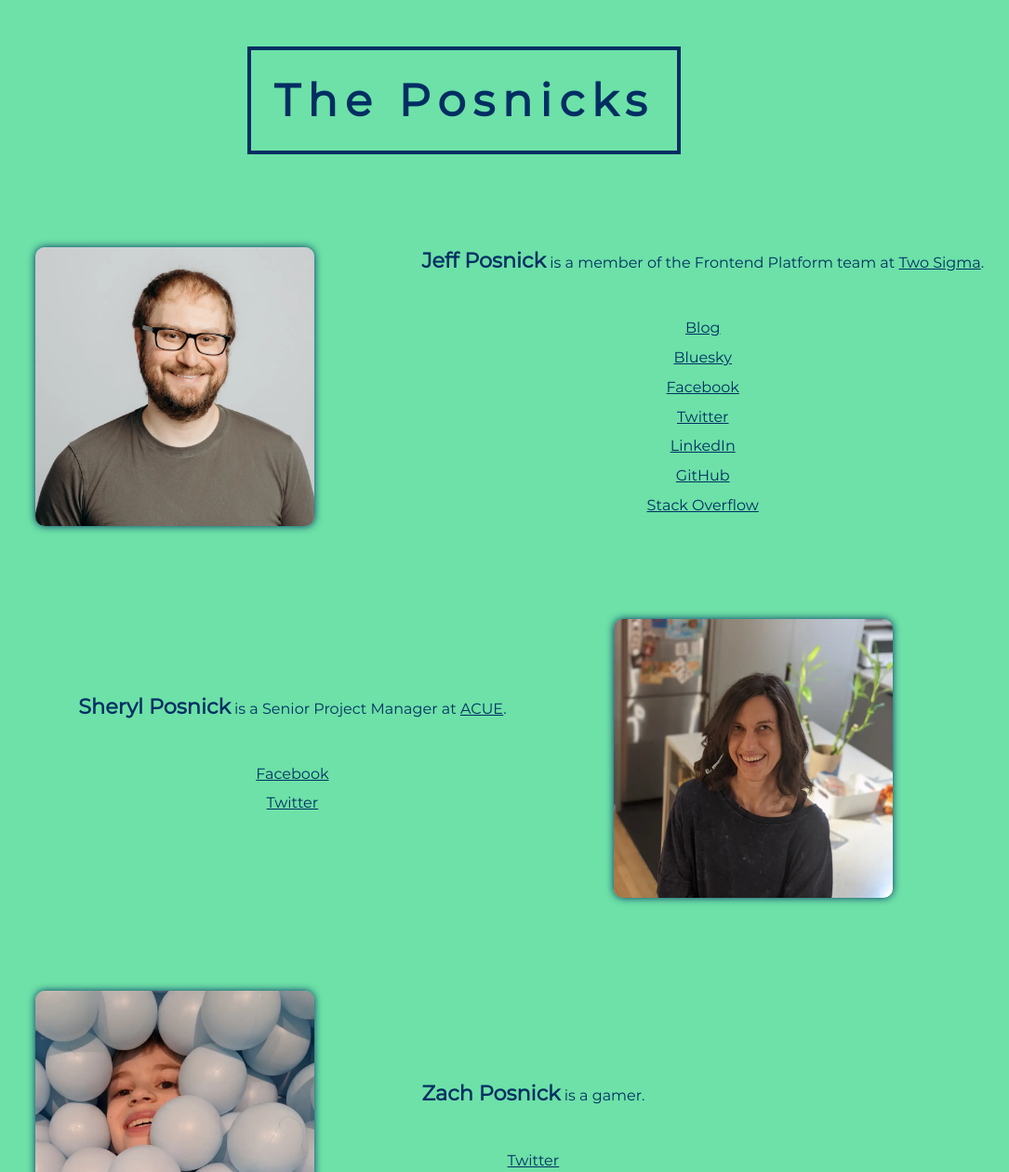
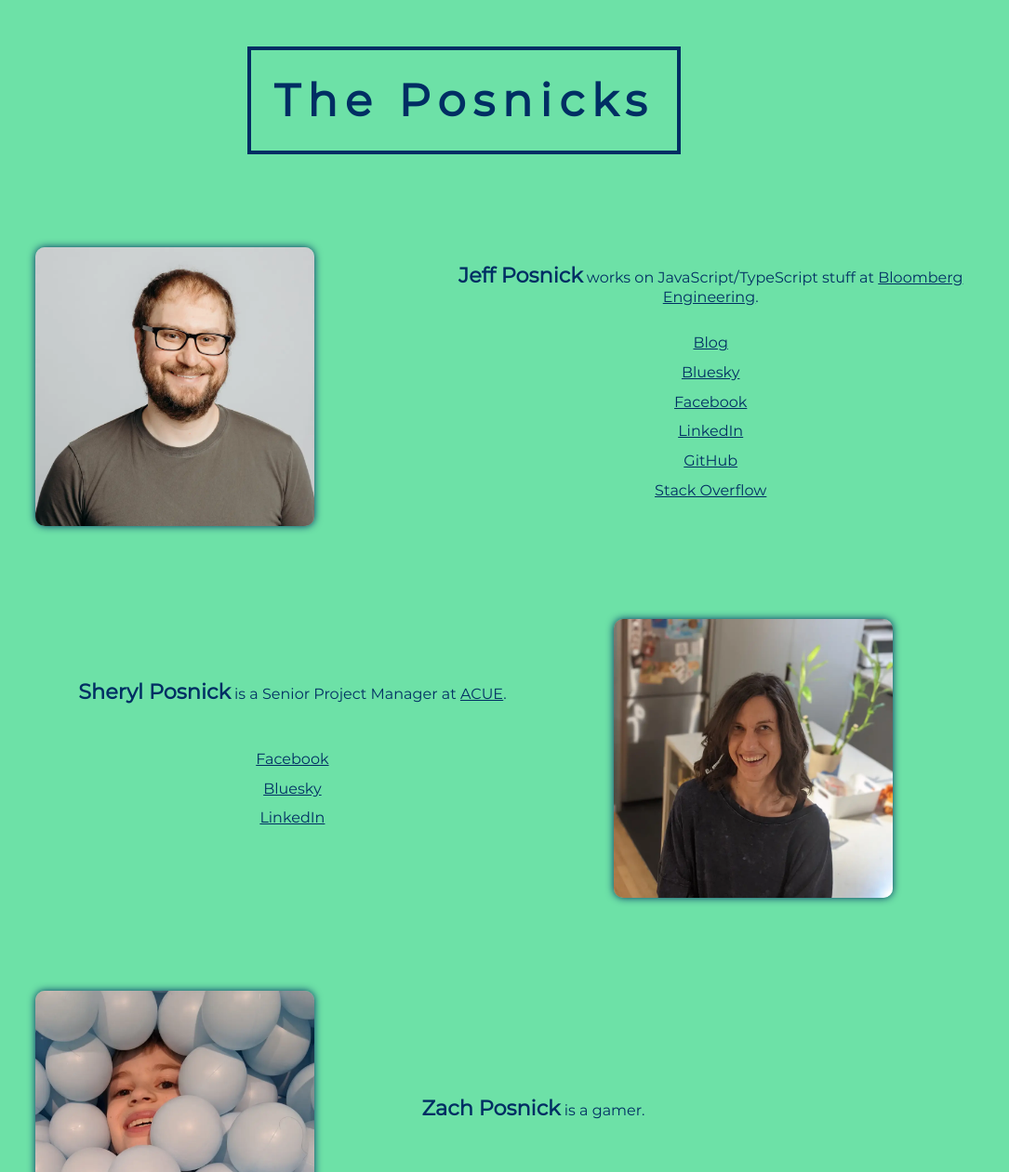
Before and after one commit to jeffposnick/posnick-org, a website: page public/index.html in a window 1280 px wide. Shown: the top 1261 px of the page at 93% size, without its empty margins (141-1226 px from the left). Drawn offline with Linux system fonts and the light colour scheme.

Commit message:
Job/social updates

```diff
--- a/public/index.html
+++ b/public/index.html
@@ -27,13 +27,12 @@
       <img src="jeff.webp" />
       <div class="description">
         <div>
-          <span class="name">Jeff Posnick</span> is a member of the Frontend
-          Platform team at <a href="https://www.twosigma.com/">Two Sigma</a>.
+          <span class="name">Jeff Posnick</span> works on JavaScript/TypeScript stuff at
+          <a href="https://www.bloomberg.com/company/what-we-do/engineering-cto/">Bloomberg Engineering</a>.
         </div>
         <div><a href="https://jeffy.info/">Blog</a></div>
         <div><a href="https://bsky.app/profile/jeff.posnick.org">Bluesky</a></div>
         <div><a href="https://www.facebook.com/jeffposnick">Facebook</a></div>
-        <div><a href="https://twitter.com/jeffposnick">Twitter</a></div>
         <div>
           <a href="https://www.linkedin.com/in/jeffposnick/">LinkedIn</a>
         </div>
@@ -53,14 +52,16 @@
           at <a href="https://acue.org/acue_team/sheryl-posnick/">ACUE</a>.
         </div>
         <div><a href="https://www.facebook.com/sherylposnick">Facebook</a></div>
-        <div><a href="https://twitter.com/sposnick">Twitter</a></div>
+        <div><a href="https://bsky.app/profile/sheryl.posnick.org">Bluesky</a></div>
+        <div>
+          <a href="https://www.linkedin.com/in/sheryl-posnick-313a9a17/">LinkedIn</a>
+        </div>
       </div>
     </div>
     <div class="person">
       <img src="zach.webp" />
       <div class="description">
         <div><span class="name">Zach Posnick</span> is a gamer.</div>
-        <div><a href="https://twitter.com/zachposnick">Twitter</a></div>
       </div>
     </div>
     <footer>Made with 💖 in Brooklyn, NY.</footer>
```
